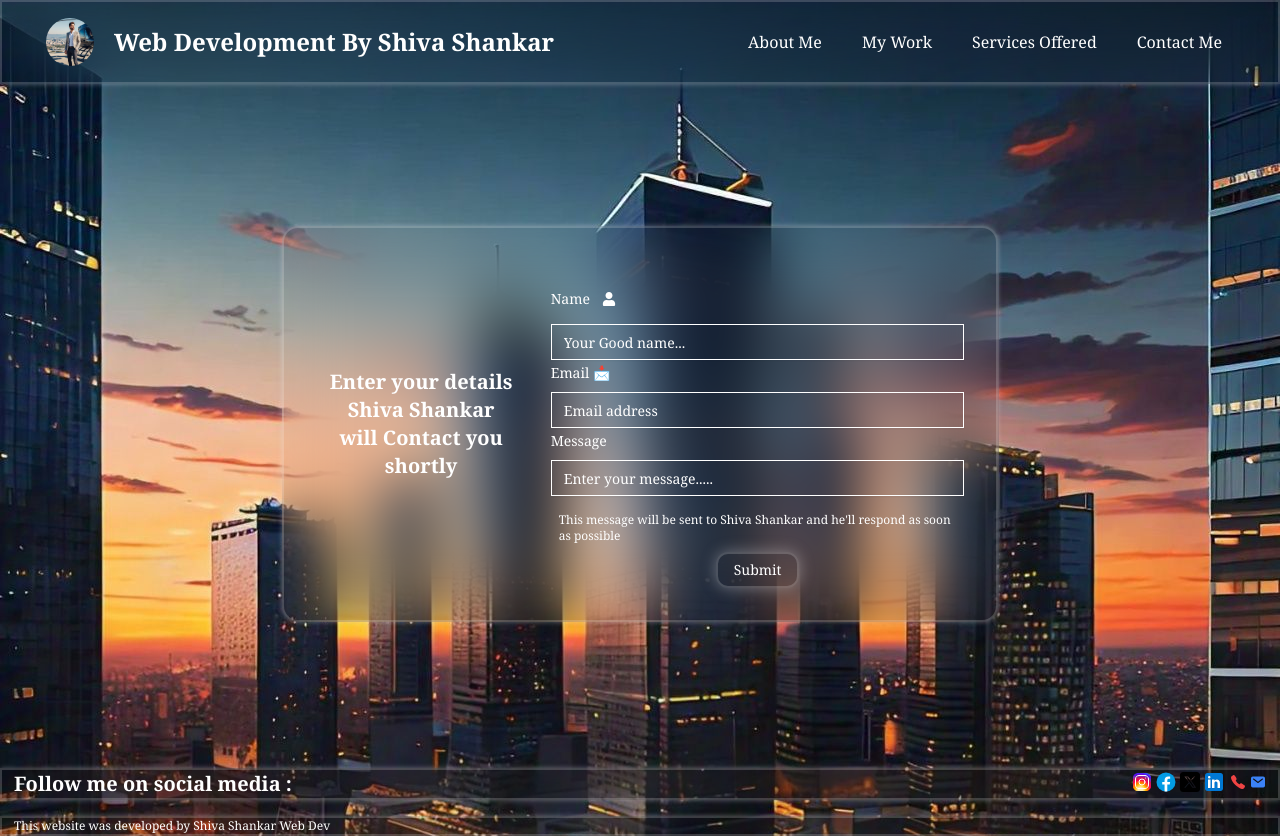
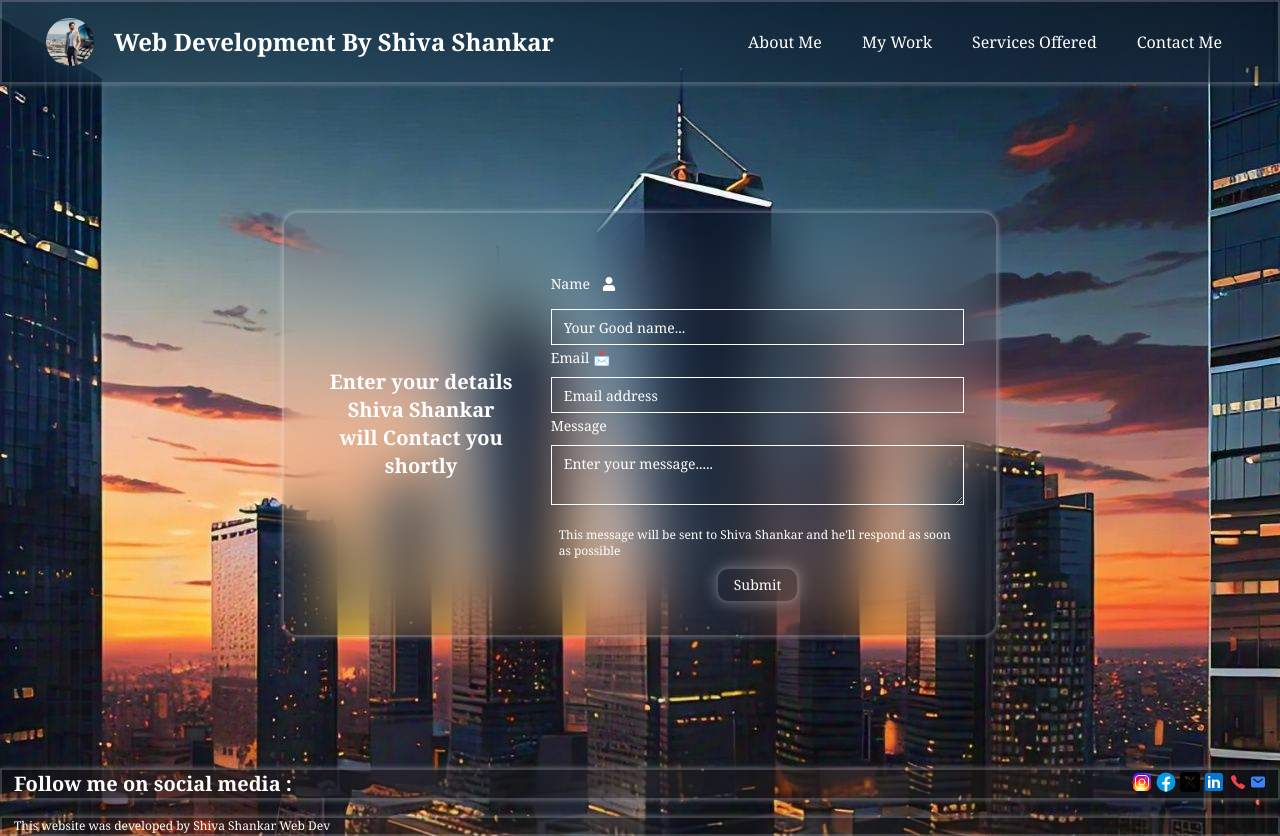
Before and after one commit to monster-1951/portfolio-website, a Next.js app: page /ContactShivaShankar in a window 1280 px wide. Built offline with nearby package versions, Linux system fonts and the light colour scheme.

Commit message:
Message dialog created

```diff
--- a/emails/AcknowledgementEmail.tsx
+++ b/emails/AcknowledgementEmail.tsx
@@ -56,7 +56,7 @@ export const AcknowledgementEmail = ({
               We really appreciate your interest to make your business grow by
               working with us
               <Hr className="my-[16px] border-t-2 border-gray-300" />
-              Your message is : <strong>{Message}</strong>
+              <strong>Your message is : {Message}</strong>
               <Hr className="my-[16px] border-t-2 border-gray-300" />
               Your message has been recieved and Shiva Shankar will respond to
               you shortly
@@ -127,7 +127,7 @@ export const AcknowledgementEmail = ({
                       className="bg-[#12c580] rounded text-white text-[12px] font-semibold no-underline text-center px-5 py-3"
                       href={baseUrl}
                     >
-                      Go to My website
+                      Visit our website
                     </Button>
                   </Section>
                 </Column>
--- a/src/app/ContactShivaShankar/page.tsx
+++ b/src/app/ContactShivaShankar/page.tsx
@@ -14,6 +14,15 @@ import {
   FormMessage,
 } from "@/components/ui/form";
 import { Input } from "@/components/ui/input";
+import { Textarea } from "@/components/ui/textarea";
+import {
+  Dialog,
+  DialogContent,
+  DialogDescription,
+  DialogHeader,
+  DialogTitle,
+  DialogTrigger,
+} from "@/components/ui/dialog";
 
 import UserProfileIcon from "@/components/custom/icons/UserProfileIcon";
 
@@ -34,7 +43,8 @@ const ContactForm = () => {
 
   async function onSubmit(values: z.infer<typeof ClientReachOutSchema>) {
     setSending(true);
-    const response = await axios.post("/api/SendMessage", values)
+    const response = await axios
+      .post("/api/SendMessage", values)
       .then(() => {
         setSending(true);
         toast({
@@ -44,8 +54,8 @@ const ContactForm = () => {
           className: "glass fixed top-4 inset-x-0 mx-auto max-w-md",
         });
         return { data: { success: true } };
-    }
-    ).catch(() => {
+      })
+      .catch(() => {
         setSending(false);
         toast({
           title: "Failure 👎",
@@ -127,11 +137,33 @@ const ContactForm = () => {
                 <FormItem>
                   <FormLabel>Message </FormLabel>
                   <FormControl>
-                    <Input
+                    <Dialog>
+                      <DialogTrigger className="w-full">
+                        <Textarea
                           placeholder="Enter your message....."
                           {...field}
-                      type="text"
+                          className="w-full"
                         />
+                      </DialogTrigger>
+                      <DialogContent className="glass p-5">
+                        <DialogHeader >
+                          <DialogTitle className="py-3">Enter Your Message here...</DialogTitle>
+                          <DialogDescription className="py-3 space-y-5">
+                            <Textarea
+                              placeholder="Enter your message....."
+                              {...field}
+                              className=""
+                            />
+                            <div className="px-1">
+                            You can resize this box as per your convienience .{" "}
+                            <br />
+                            Close this dialog once you've completed writing your
+                            message.
+                            </div>
+                          </DialogDescription>
+                        </DialogHeader>
+                      </DialogContent>
+                    </Dialog>
                   </FormControl>
                   <FormDescription className="text-xs p-2">
                     This message will be sent to Shiva Shankar and he&apos;ll
--- /dev/null
+++ b/src/components/ui/textarea.tsx
@@ -0,0 +1,24 @@
+import * as React from "react"
+
+import { cn } from "@/lib/utils"
+
+export interface TextareaProps
+  extends React.TextareaHTMLAttributes<HTMLTextAreaElement> {}
+
+const Textarea = React.forwardRef<HTMLTextAreaElement, TextareaProps>(
+  ({ className, ...props }, ref) => {
+    return (
+      <textarea
+        className={cn(
+          "flex min-h-[60px] w-full rounded-md border border-input bg-transparent px-3 py-2 text-sm shadow-sm placeholder:text-muted-foreground focus-visible:outline-none focus-visible:ring-1 focus-visible:ring-ring disabled:cursor-not-allowed disabled:opacity-50",
+          className
+        )}
+        ref={ref}
+        {...props}
+      />
+    )
+  }
+)
+Textarea.displayName = "Textarea"
+
+export { Textarea }
```
Lines whose indentation alone changed are shown as unchanged.
